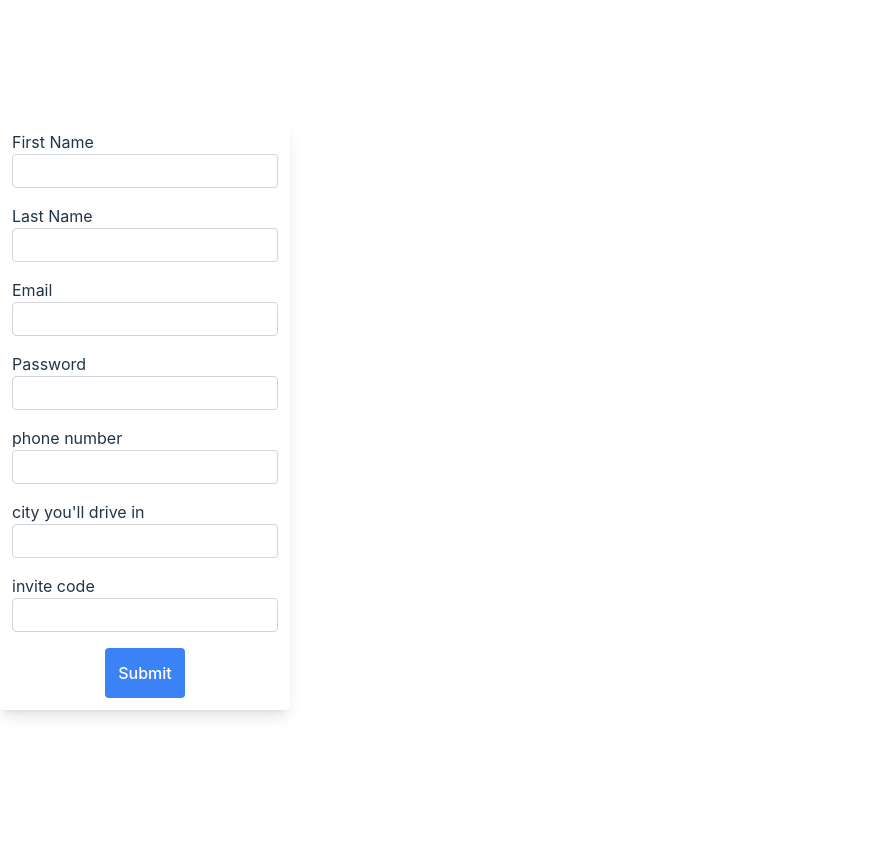
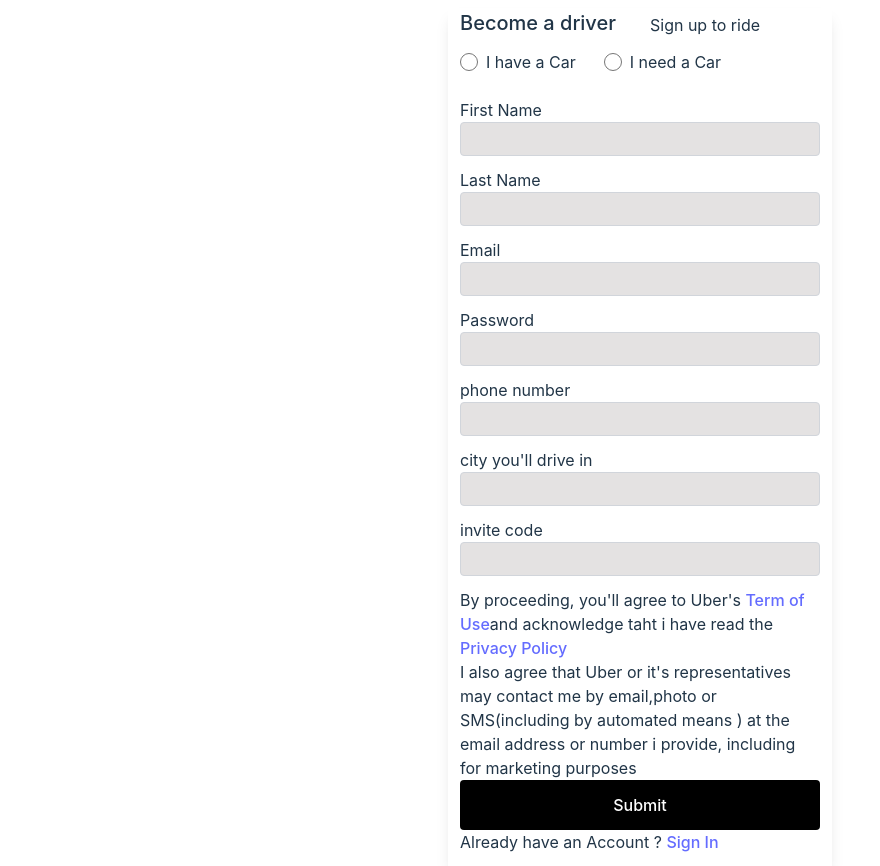
Before and after one commit to BLADEHEDA/Private-journal, a React (Vite) app: page / in a window 1280 px wide. Shown: the whole page, without its empty margins (0-880 px from the left). Before the commit the page ends 800 px from the top, so only its background shows below. Built offline with nearby package versions, Linux system fonts and the light colour scheme.

Commit message:
changes done to mobike form

```diff
--- a/src/App.css
+++ b/src/App.css
@@ -1,13 +1,36 @@
 *{
-  max-width:100%;
-  max-height:100%;
+  /* max-width:100%;
+  max-height:100%; */
+  width: 100%;
+  /* height: 100%; */
   box-sizing: border-box;
   padding: 0;
   margin: 0;
   /* overflow: hidden; */
 }
 @media only screen and (min-width:1px){
+  .form-input,.main-section{
+    /* border:solid 1px black ; */
+    display: flex;
+    width: 90%;
+    margin: 0 auto;
+
+  }
+  .form-top {
+    /* border:solid 1px black ; */
+    /* justify-content:space-between; */
+  }
   .form-input{
-    border:solid 1px black ;
+    background: rgb(228, 226, 226);
   }
+  }
+  @media only screen and (min-width:768px){
+    .form-input,.main-section{
+      /* border:solid 1px black ; */
+      display: flex;
+      width: 30%;
+      margin: 0 auto;
+
+
+    }
 }
--- a/src/Components/Form/Form.tsx
+++ b/src/Components/Form/Form.tsx
@@ -1,5 +1,14 @@
 import { useFormik } from 'formik';
 import * as Yup from 'yup';
+
+// build the props for the component
+const modal=()=>{
+  return(
+    <main>
+
+    </main>
+  )
+}
 
 function App() {
     //TODO create formik instance
@@ -71,84 +80,113 @@
     })
 
     return (
-      <main className="main-section">
-        <form onSubmit={formik.handleSubmit} className="max-w-lg mx-auto bg-white rounded shadow-lg mt-7 p-3">
+      <main className="main-section ">
+        {/* <section className="main-section-left">
+          <h1>Opportunity is EveryWhere</h1>
+        </section> */}
+
+    <section className="main-section-right mt-[0.5em] shadow-lg ">
+    <div className="form-top flex px-2 ">
+            <h3 className="form-top-head font-[500] mx-1 text-[20px]  ">Become a driver</h3>
+            <h3 className="form-top-head mt-[5px] ml-[12px] ">Sign up to ride</h3>
+     </div>
+     <div className='flex px-3 mt-3  ' >
+        <input type="radio" className='w-[18px] bg-[black] mr-2 ' name='car'/> I have a Car
+        <input type="radio" className='w-[18px] bg-[black] ml-7 mr-2'  name='car'  /> I need a Car
+      </div>
+        <form onSubmit={formik.handleSubmit} className=" mx-auto w-full bg-white rounded  mt-3 p-3">
         {/* <h1 className='text-3xl mb-3 text-center'>Register</h1> */}
-          <div className='mb-4'>
+          <div className='mb-3'>
             <label for="firstname">First Name</label>
             <input type="text" name="firstname" id="firstname"
-              className={`block w-full rounded border py-1 px-2 ${formik.touched.firstname && formik.errors.firstname ? 'border-red-400' : 'border-gray-300'}`}
+              className={`block form-input w-full rounded border py-1 px-2 ${formik.touched.firstname && formik.errors.firstname ? 'border-red-400' : 'border-gray-300'}`}
               onChange={formik.handleChange} onBlur={formik.handleBlur} value={formik.values.firstname} />
             {formik.touched.firstname && formik.errors.firstname && (
               <span className='text-red-400'>{formik.errors.firstname}</span>
             )}
           </div>
-          <div className='mb-4'>
+          <div className='mb-3'>
             <label for="lastname">Last Name</label>
             <input type="text" name="lastname" id="lastname"
-              className={`block w-full rounded border py-1 px-2 ${formik.touched.lastname && formik.errors.lastname ? 'border-red-400' : 'border-gray-300'}`}
+              className={`block form-input w-full rounded border py-1 px-2 ${formik.touched.lastname && formik.errors.lastname ? 'border-red-400' : 'border-gray-300'}`}
               onChange={formik.handleChange} onBlur={formik.handleBlur} value={formik.values.lastname} />
             {formik.touched.lastname && formik.errors.lastname && (
               <span className='text-red-400'>{formik.errors.lastname}</span>
             )}
           </div>
 
-          <div className='mb-4'>
+          <div className='mb-3'>
             <label for="email">Email</label>
             <input type="email" name="email" id="email"
-              className={`block w-full rounded border py-1 px-2 ${formik.touched.email && formik.errors.email ? 'border-red-400' : 'border-gray-300'}`}
+              className={`block form-input w-full rounded border py-1 px-2 ${formik.touched.email && formik.errors.email ? 'border-red-400' : 'border-gray-300'}`}
               onChange={formik.handleChange} onBlur={formik.handleBlur} value={formik.values.email} />
             {formik.touched.email && formik.errors.email && (
               <span className='text-red-400'>{formik.errors.email}</span>
             )}
           </div>
 
-          <div className='mb-4'>
+          <div className='mb-3'>
             <label for="password">Password</label>
             <input type="password" name="password" id="password"
-              className={`block w-full rounded border py-1 px-2 ${formik.touched.password && formik.errors.password ? 'border-red-400' : 'border-gray-300'}`}
+              className={`block form-input w-full rounded border py-1 px-2 ${formik.touched.password && formik.errors.password ? 'border-red-400' : 'border-gray-300'}`}
               onChange={formik.handleChange} onBlur={formik.handleBlur} value={formik.values.password} />
             {formik.touched.password && formik.errors.password && (
               <span className='text-red-400'>{formik.errors.password}</span>
             )}
           </div>
-          <div className='mb-4'>
+          <div className='mb-3'>
             <label for="email">phone number</label>
             <input type="tel" name="phonenumber" id="phonenumber"
-              className={`block w-full rounded border py-1 px-2 ${formik.touched.phonenumber && formik.errors.phonenumber ? 'border-red-400' : 'border-gray-300'}`}
+              className={`block form-input w-full rounded border py-1  ${formik.touched.phonenumber && formik.errors.phonenumber ? 'border-red-400' : 'border-gray-300'}`}
               onChange={formik.handleChange} onBlur={formik.handleBlur} value={formik.values.phonenumber} />
             {formik.touched.phonenumber && formik.errors.phonenumber && (
               <span className='text-red-400'>{formik.errors.phonenumber}</span>
             )}
           </div>
-          <div className='mb-4'>
+          <div className='mb-3'>
             <label for="text">city you'll drive in </label>
             <input type="text" name="city" id="city"
-              className={`block w-full rounded border py-1 px-2 ${formik.touched.city && formik.errors.city ? 'border-red-400' : 'border-gray-300'}`}
+              className={`block form-input w-full rounded border py-1 px-2 ${formik.touched.city && formik.errors.city ? 'border-red-400' : 'border-gray-300'}`}
               onChange={formik.handleChange} onBlur={formik.handleBlur} value={formik.values.city} />
             {formik.touched.city && formik.errors.city && (
               <span className='text-red-400'>{formik.errors.city}</span>
             )}
           </div>
-          <div className='mb-4'>
+          <div className='mb-3'>
             <label for="text">invite code </label>
             <input type="text" name="invitecode" id="city"
-              className={`block w-full rounded border py-1 px-2 ${formik.touched.invitecode && formik.errors.invitecode ? 'border-red-400' : 'border-gray-300'}`}
+              className={`block form-input w-full rounded border py-1 px-2 ${formik.touched.invitecode && formik.errors.invitecode ? 'border-red-400' : 'border-gray-300'}`}
               onChange={formik.handleChange} onBlur={formik.handleBlur} value={formik.values.invitecode} />
             {formik.touched.invitecode && formik.errors.invitecode && (
               <span className='text-red-400'>{formik.errors.invitecode}</span>
             )}
           </div>
 
+          <p className="form-text">
+              By proceeding, you'll agree to Uber's <a href="/"> Term of Use</a>
+               and acknowledge
+              taht i have read the  <a href="/"> Privacy Policy</a>
+            </p>
+            <p className="form-text"> I also agree that Uber or it's representatives
+            may contact me  by email,photo or SMS(including by automated means
+           ) at the email address or number i provide,
+            including for marketing purposes  </p>
 
-          <div className='text-center'>
-            <button className='bg-blue-500 rounded p-3 text-white' type='submit'>Submit</button>
+            <div className='text-center'>
+            <button className='bg-[black] rounded p-3 text-white' type='submit'>Submit</button>
           </div>
+            <p className="form-text">Already have an Account ? <a href="/">
+               Sign In</a>  </p>
         </form>
+        </section>
+
+
+
         {/* Trying to display the form values as jsx */}
        {/* <div className="lol">
-        {values.firstname}
+        {formik.values.firstname}
         </div>  */}
+        {/* </form> */}
       </main>
     );
 }
```
